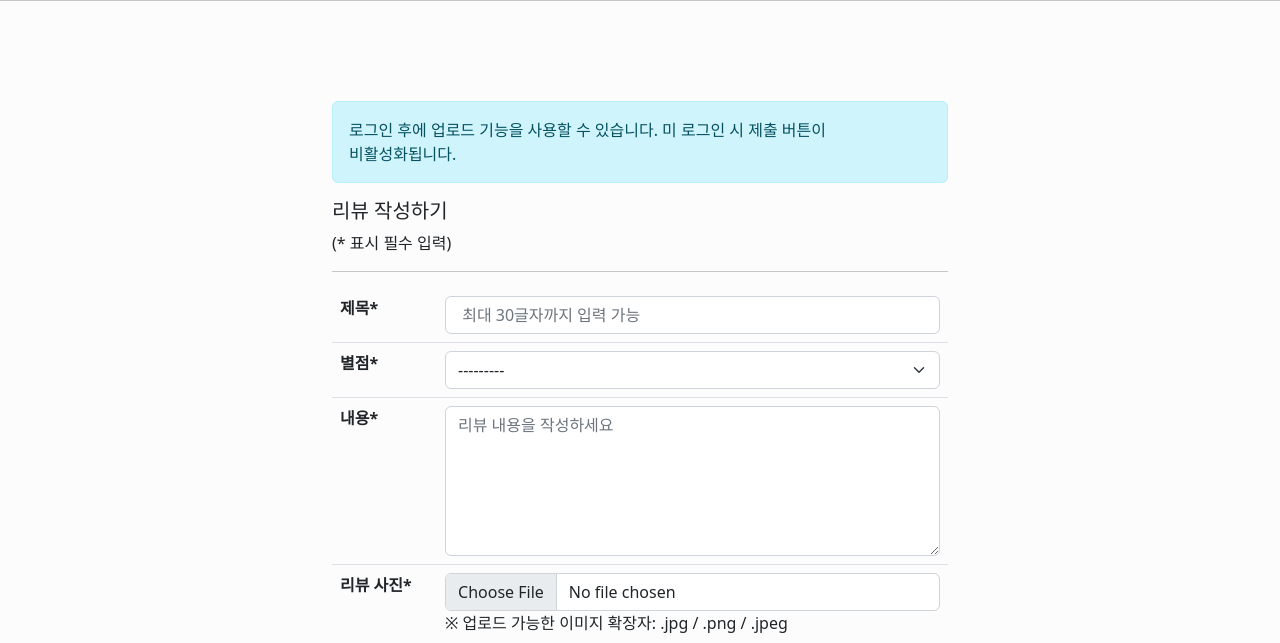
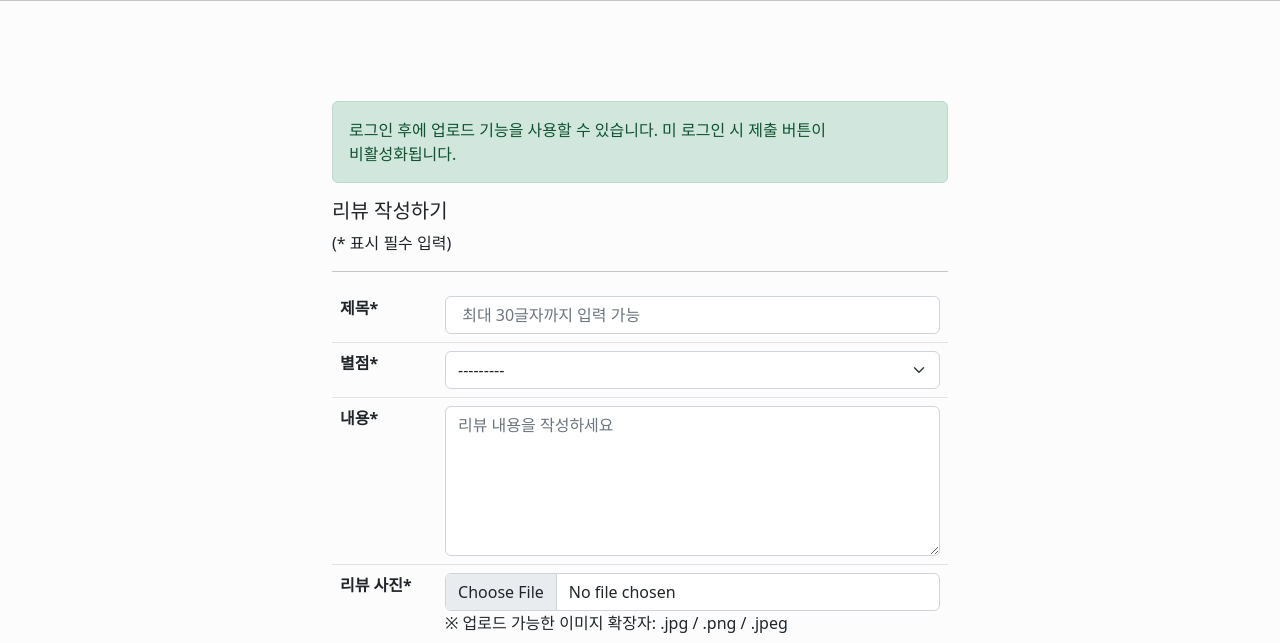
Before and after one commit to asyam9/OptimizedOfficeAI, a Django app: page /reviews/upload/ in a window 1280 px wide. Shown: the part 56-699 px from the top of the page. Run offline with Django 4.2, Linux system fonts and the light colour scheme; some libraries are stand-ins or nearby versions.

Commit message:
로그인 관련 경고창 색상 변경

```diff
--- a/Review_site/Reviews/templates/Reviews/review_upload.html
+++ b/Review_site/Reviews/templates/Reviews/review_upload.html
@@ -24,7 +24,7 @@
 {% block content %}
 <div class="container" style='width: 50%; margin-top:100px'>
     {% if not request.user.is_authenticated %}
-      <div class="alert alert-info" role="alert">
+      <div class="alert alert-success" role="alert">
         로그인 후에 업로드 기능을 사용할 수 있습니다. 미 로그인 시 제출 버튼이 비활성화됩니다.
       </div>
     {% endif %}
```
